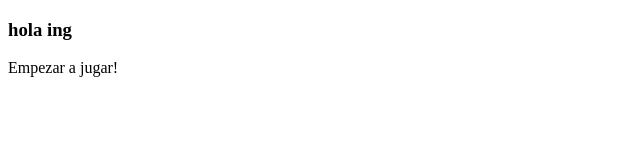
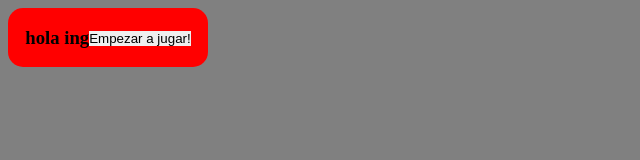
Before and after one commit to JorgeCespedesCA/examen-primer, a plain HTML site: page index.html in a window 1280 px wide. Shown: the whole page, without its empty margins (0-640 px from the left). Drawn offline with Linux system fonts and the light colour scheme.

Commit message:
cambios realizados

```diff
--- a/index.html
+++ b/index.html
@@ -3,16 +3,17 @@
 <head>
     <meta charset="UTF-8">
     <meta name="viewport" content="width=device-width, initial-scale=1.0">
+    <link rel="stylesheet" href="./style.css">
     <title>Document</title>
 </head>
 <body>
-    <div clas="gameboard">
+    <div class="gameboard">
     <h3>hola ing</h3>
-        <dv i="celeste" class="color celeste left" data-color="celeste"></div>
+        <div i="celeste" class="color celeste left" data-color="celeste"></div>
         <div id="violeta" cass="color violeta right" data-color="violeta"><dv>
         <div i="naranja" clas="color naranja left" data-color="naranja"></div>
-        <dv id="verde" class="color verde right" data-color="verde"><div>
-        <buton iclass="btn-start" onclick="empezarJuego()">Empezar a jugar!</buton>
+        <div id="verde" class="color verde right" data-color="verde"><div>
+        <button iclass="btn-start" onclick="empezarJuego()">Empezar a jugar!</button>
       <div>
 </body>
 </html>
--- /dev/null
+++ b/style.css
@@ -0,0 +1,16 @@
+*{
+    border: 0;
+    padding: 0;
+}
+body{
+    background-color: gray;
+}
+.gameboard{
+    border-radius: 15px;
+    background: red;
+    width: 200px;
+    display: flex;
+    align-content: center;
+    justify-content: center;
+    align-items: center;
+}
```
